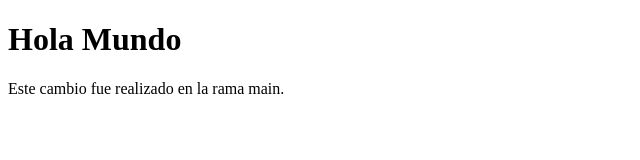
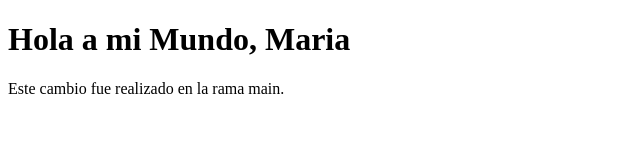
Before and after one commit to aldairterrelUTP/PROY-H-Desarrollo, a plain HTML site: page index.html in a window 1280 px wide. Shown: the whole page, without its empty margins (0-640 px from the left). Drawn offline with Linux system fonts and the light colour scheme.

Commit message:
Modificacion realizada en main a Maria

```diff
--- a/index.html
+++ b/index.html
@@ -6,7 +6,7 @@
 </head>
 <body>
 
-    <h1>Hola Mundo</h1>
+    <h1>Hola a mi Mundo, Maria</h1>
 
     <p>Este cambio fue realizado en la rama main.</p>
 
```
